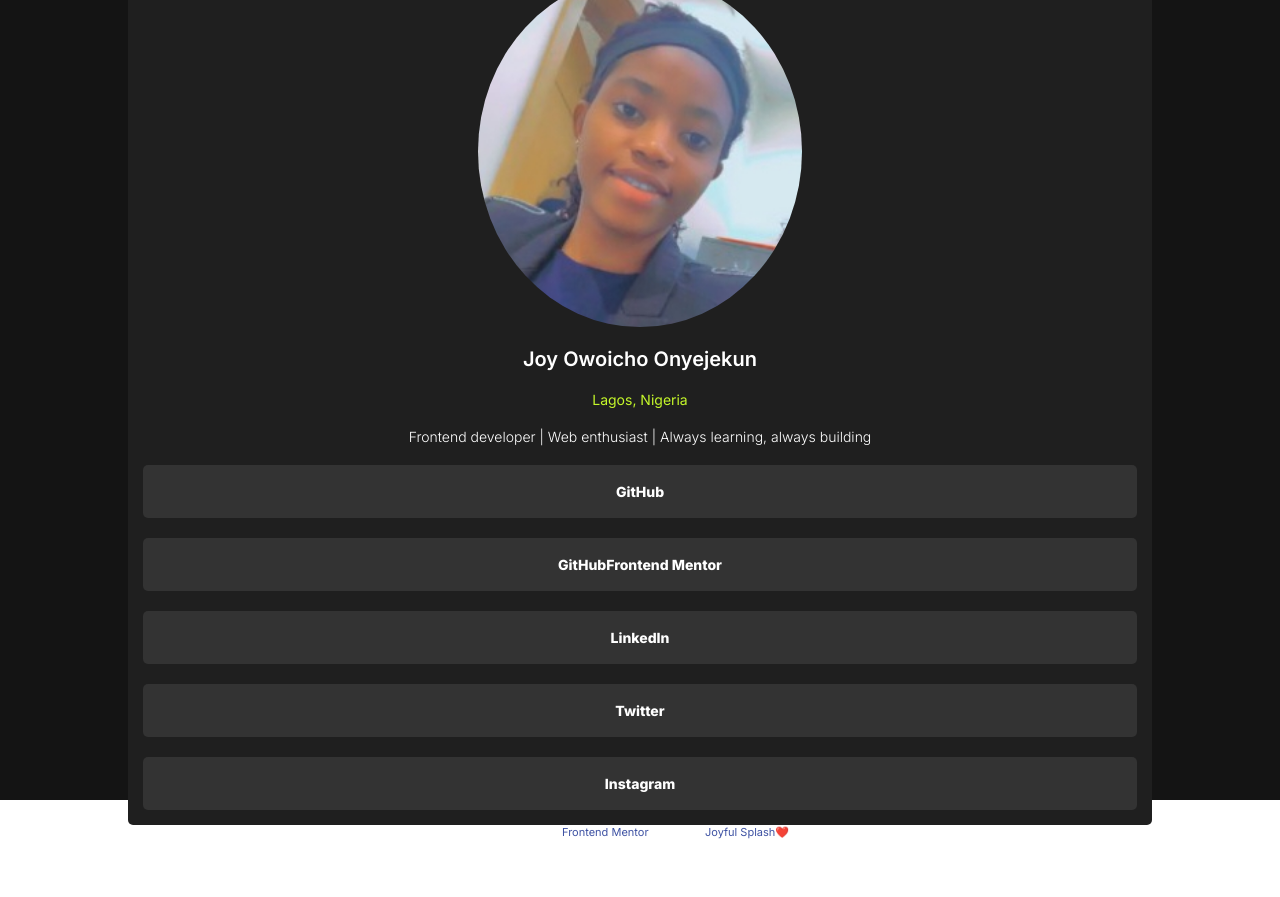
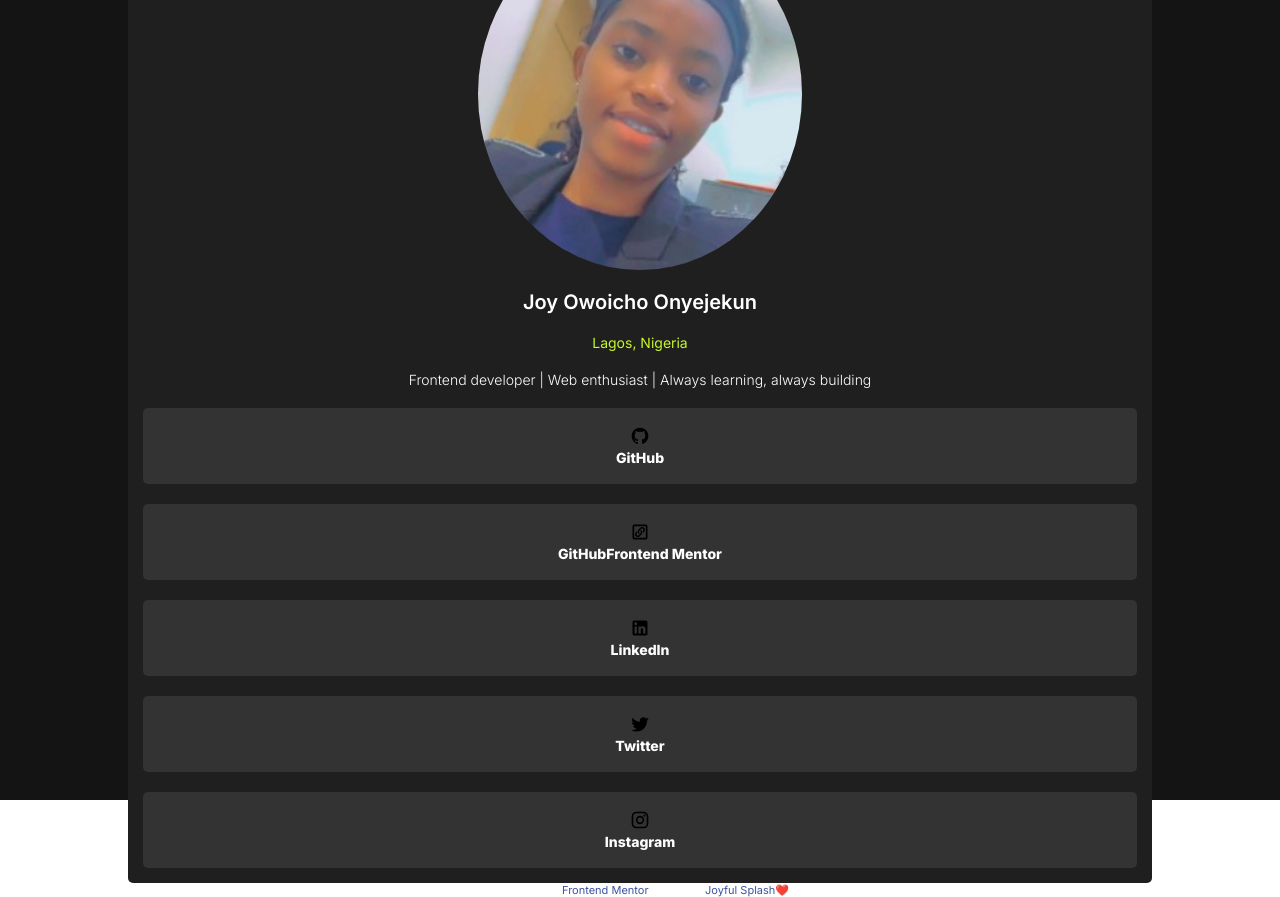
Before and after one commit to JoyfulSplash1/Social_media, a plain HTML site: page index.html in a window 1280 px wide. Before the commit the page ends 839 px from the top, so only its background shows below. Drawn offline with Linux system fonts and the light colour scheme.

Commit message:
adding icons

```diff
--- a/index.html
+++ b/index.html
@@ -43,6 +43,9 @@
                 <ul>
                     <li>
                         <a href="https://github.com/Joyfulsplash1">
+     <div>
+   <svg xmlns="http://www.w3.org/2000/svg" viewBox="0 0 24 24"><title>github</title><path d="M12,2A10,10 0 0,0 2,12C2,16.42 4.87,20.17 8.84,21.5C9.34,21.58 9.5,21.27 9.5,21C9.5,20.77 9.5,20.14 9.5,19.31C6.73,19.91 6.14,17.97 6.14,17.97C5.68,16.81 5.03,16.5 5.03,16.5C4.12,15.88 5.1,15.9 5.1,15.9C6.1,15.97 6.63,16.93 6.63,16.93C7.5,18.45 8.97,18 9.54,17.76C9.63,17.11 9.89,16.67 10.17,16.42C7.95,16.17 5.62,15.31 5.62,11.5C5.62,10.39 6,9.5 6.65,8.79C6.55,8.54 6.2,7.5 6.75,6.15C6.75,6.15 7.59,5.88 9.5,7.17C10.29,6.95 11.15,6.84 12,6.84C12.85,6.84 13.71,6.95 14.5,7.17C16.41,5.88 17.25,6.15 17.25,6.15C17.8,7.5 17.45,8.54 17.35,8.79C18,9.5 18.38,10.39 18.38,11.5C18.38,15.32 16.04,16.16 13.81,16.41C14.17,16.72 14.5,17.33 14.5,18.26C14.5,19.6 14.5,20.68 14.5,21C14.5,21.27 14.66,21.59 15.17,21.5C19.14,20.16 22,16.42 22,12A10,10 0 0,0 12,2Z" /></svg>
+                            </div>
                             GitHub
                         </a>
                     </li>
@@ -50,6 +53,9 @@
 
                     <li>
                         <a href="https://www.frontendmentor.io/profile/JoyfulSplash1">
+                <div>
+                                <svg xmlns="http://www.w3.org/2000/svg" viewBox="0 0 24 24"><title>link-box-variant-outline</title><path d="M19,3H5A2,2 0 0,0 3,5V19A2,2 0 0,0 5,21H19A2,2 0 0,0 21,19V5A2,2 0 0,0 19,3M19,19H5V5H19V19M13.94,10.06C14.57,10.7 14.92,11.54 14.92,12.44C14.92,13.34 14.57,14.18 13.94,14.81L11.73,17C11.08,17.67 10.22,18 9.36,18C8.5,18 7.64,17.67 7,17C5.67,15.71 5.67,13.58 7,12.26L8.35,10.9L8.34,11.5C8.33,12 8.41,12.5 8.57,12.94L8.62,13.09L8.22,13.5C7.91,13.8 7.74,14.21 7.74,14.64C7.74,15.07 7.91,15.47 8.22,15.78C8.83,16.4 9.89,16.4 10.5,15.78L12.7,13.59C13,13.28 13.18,12.87 13.18,12.44C13.18,12 13,11.61 12.7,11.3C12.53,11.14 12.44,10.92 12.44,10.68C12.44,10.45 12.53,10.23 12.7,10.06C13.03,9.73 13.61,9.74 13.94,10.06M18,9.36C18,10.26 17.65,11.1 17,11.74L15.66,13.1V12.5C15.67,12 15.59,11.5 15.43,11.06L15.38,10.92L15.78,10.5C16.09,10.2 16.26,9.79 16.26,9.36C16.26,8.93 16.09,8.53 15.78,8.22C15.17,7.6 14.1,7.61 13.5,8.22L11.3,10.42C11,10.72 10.82,11.13 10.82,11.56C10.82,12 11,12.39 11.3,12.7C11.47,12.86 11.56,13.08 11.56,13.32C11.56,13.56 11.47,13.78 11.3,13.94C11.13,14.11 10.91,14.19 10.68,14.19C10.46,14.19 10.23,14.11 10.06,13.94C8.75,12.63 8.75,10.5 10.06,9.19L12.27,7C13.58,5.67 15.71,5.68 17,7C17.65,7.62 18,8.46 18,9.36Z" /></svg>
+                            </div>
                             GitHubFrontend Mentor
                         </a>
                     </li>
@@ -57,6 +63,9 @@
 
                     <li>
                         <a href="https://www.linkedin.com/in/joy-owoicho-67a5a022b?utm_source=share&utm_campaign=share_via&utm_content=profile&utm_medium=android_app">
+        <div>
+                                <svg xmlns="http://www.w3.org/2000/svg" viewBox="0 0 24 24"><title>linkedin</title><path d="M19 3A2 2 0 0 1 21 5V19A2 2 0 0 1 19 21H5A2 2 0 0 1 3 19V5A2 2 0 0 1 5 3H19M18.5 18.5V13.2A3.26 3.26 0 0 0 15.24 9.94C14.39 9.94 13.4 10.46 12.92 11.24V10.13H10.13V18.5H12.92V13.57C12.92 12.8 13.54 12.17 14.31 12.17A1.4 1.4 0 0 1 15.71 13.57V18.5H18.5M6.88 8.56A1.68 1.68 0 0 0 8.56 6.88C8.56 5.95 7.81 5.19 6.88 5.19A1.69 1.69 0 0 0 5.19 6.88C5.19 7.81 5.95 8.56 6.88 8.56M8.27 18.5V10.13H5.5V18.5H8.27Z" /></svg>
+                            </div>
                             LinkedIn
                         </a>
                     </li>
@@ -64,12 +73,18 @@
 
                     <li>
                         <a href="https://x.com/Joyful_splash?t=FiHWOSKgR0Vi4FvQ6rPtmA&s=09">
+             <div>
+<svg xmlns="http://www.w3.org/2000/svg" viewBox="0 0 24 24"><title>twitter</title><path d="M22.46,6C21.69,6.35 20.86,6.58 20,6.69C20.88,6.16 21.56,5.32 21.88,4.31C21.05,4.81 20.13,5.16 19.16,5.36C18.37,4.5 17.26,4 16,4C13.65,4 11.73,5.92 11.73,8.29C11.73,8.63 11.77,8.96 11.84,9.27C8.28,9.09 5.11,7.38 3,4.79C2.63,5.42 2.42,6.16 2.42,6.94C2.42,8.43 3.17,9.75 4.33,10.5C3.62,10.5 2.96,10.3 2.38,10C2.38,10 2.38,10 2.38,10.03C2.38,12.11 3.86,13.85 5.82,14.24C5.46,14.34 5.08,14.39 4.69,14.39C4.42,14.39 4.15,14.36 3.89,14.31C4.43,16 6,17.26 7.89,17.29C6.43,18.45 4.58,19.13 2.56,19.13C2.22,19.13 1.88,19.11 1.54,19.07C3.44,20.29 5.7,21 8.12,21C16,21 20.33,14.46 20.33,8.79C20.33,8.6 20.33,8.42 20.32,8.23C21.16,7.63 21.88,6.87 22.46,6Z" /></svg>
+                            </div>
                             Twitter
                         </a>
                     </li>
 
                     <li>
                         <a href="https://www.instagram.com/joyful_splash?igsh=MzQ0eGFodmN1cjB4">
+                      <div>
+                                <svg xmlns="http://www.w3.org/2000/svg" viewBox="0 0 24 24"><title>instagram</title><path d="M7.8,2H16.2C19.4,2 22,4.6 22,7.8V16.2A5.8,5.8 0 0,1 16.2,22H7.8C4.6,22 2,19.4 2,16.2V7.8A5.8,5.8 0 0,1 7.8,2M7.6,4A3.6,3.6 0 0,0 4,7.6V16.4C4,18.39 5.61,20 7.6,20H16.4A3.6,3.6 0 0,0 20,16.4V7.6C20,5.61 18.39,4 16.4,4H7.6M17.25,5.5A1.25,1.25 0 0,1 18.5,6.75A1.25,1.25 0 0,1 17.25,8A1.25,1.25 0 0,1 16,6.75A1.25,1.25 0 0,1 17.25,5.5M12,7A5,5 0 0,1 17,12A5,5 0 0,1 12,17A5,5 0 0,1 7,12A5,5 0 0,1 12,7M12,9A3,3 0 0,0 9,12A3,3 0 0,0 12,15A3,3 0 0,0 15,12A3,3 0 0,0 12,9Z" /></svg>
+                      </div>
                             Instagram
                         </a>
                     </li>
--- a/style.css
+++ b/style.css
@@ -124,6 +124,13 @@
 
 }
 
+svg{
+width: 20px;
+font-size: 20px;
+color: white;
+
+}
+
 
 .attribution {
     font-size: 11px;
```
